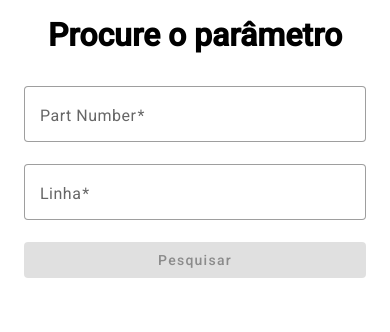
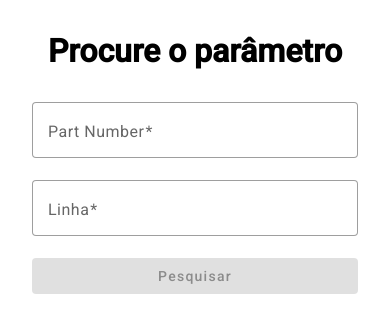
Before and after one commit to RafaelRF99/parametros-frontend, an Angular app: page / in a window 390 px wide. Shown: the top 332 px of the page. Built offline with nearby package versions, Linux system fonts and the light colour scheme.

Commit message:
style: padding + btn

```diff
--- a/src/app/app.component.html
+++ b/src/app/app.component.html
@@ -5,5 +5,6 @@
             <app-yang-guan [parametro]="parametro"></app-yang-guan>
         </div>
         <div *ngIf="parametro?.maquina === 'NJ' ">NJ</div>
+        <button mat-raised-button color="warn" *ngIf="!!parametro">CANCELAR</button>
     </div>
 </div>
--- a/src/app/app.component.scss
+++ b/src/app/app.component.scss
@@ -1,9 +1,14 @@
 .container {
     width: 100%;
-    padding: 1rem 0;
+    padding: 2rem;
 
     .content {
         max-width: 800px;
         margin: 0 auto;
     }
+
+    button {
+        max-width: 400px;
+        width: 100%;
+    }
 }
--- a/src/app/components/parametro/parametro.component.scss
+++ b/src/app/components/parametro/parametro.component.scss
@@ -2,7 +2,7 @@
     display: flex;
     flex-direction: column;
     gap: 2rem;
-    padding: 2rem;
+    padding-bottom: 2rem;
 
     .content {
         display: flex;
--- a/src/app/components/search/search.component.scss
+++ b/src/app/components/search/search.component.scss
@@ -8,7 +8,6 @@
 
     .form {
         width: 100%;
-        padding: 0 3rem;
 
         display: flex;
         flex-direction: column;
@@ -28,11 +27,3 @@
 
     }
 }
-
-@media (max-width: 500px) {
-    .container {
-        .form {
-            padding: 0 1.5rem;
-        }
-    }
-}
```
